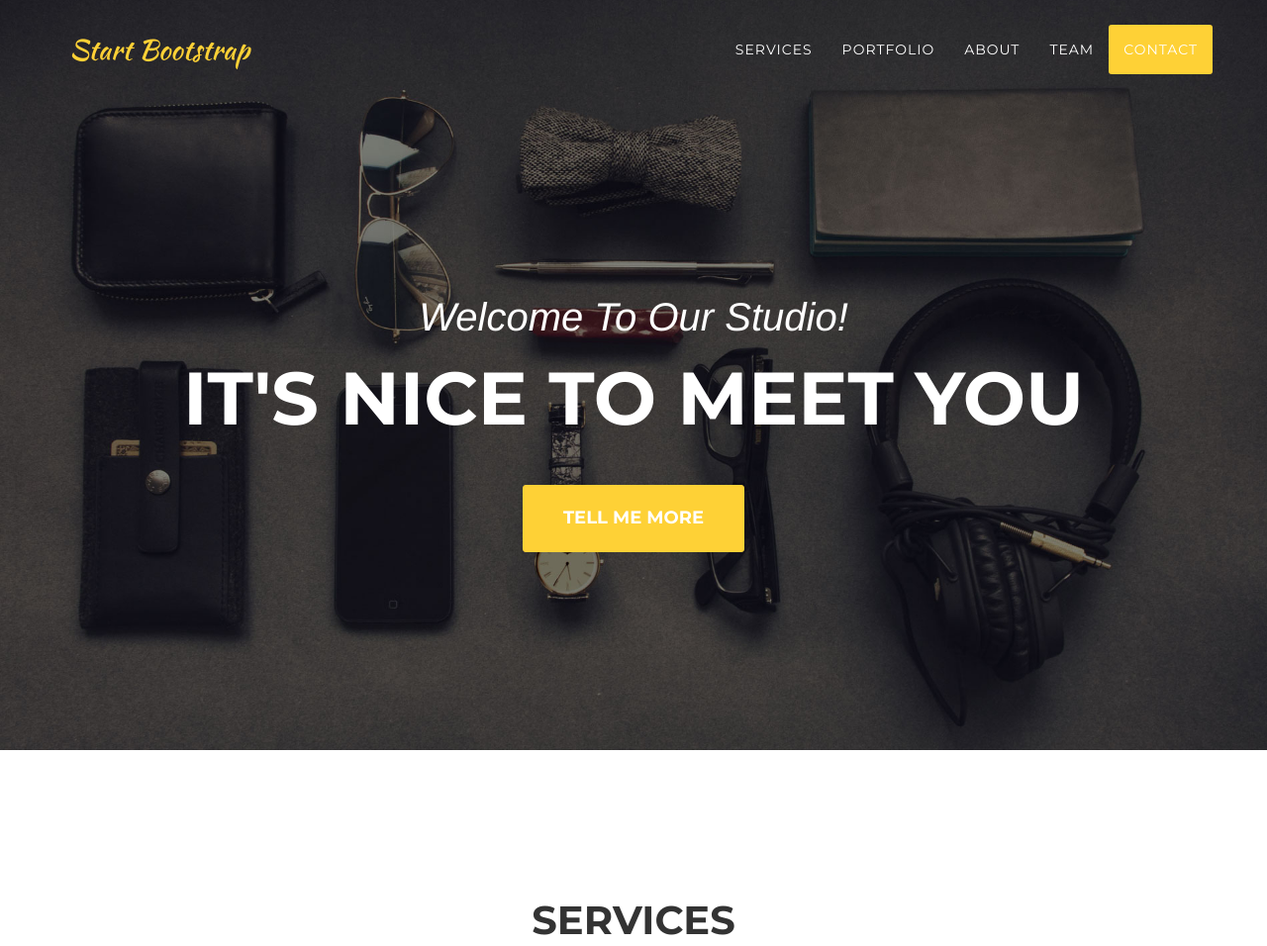
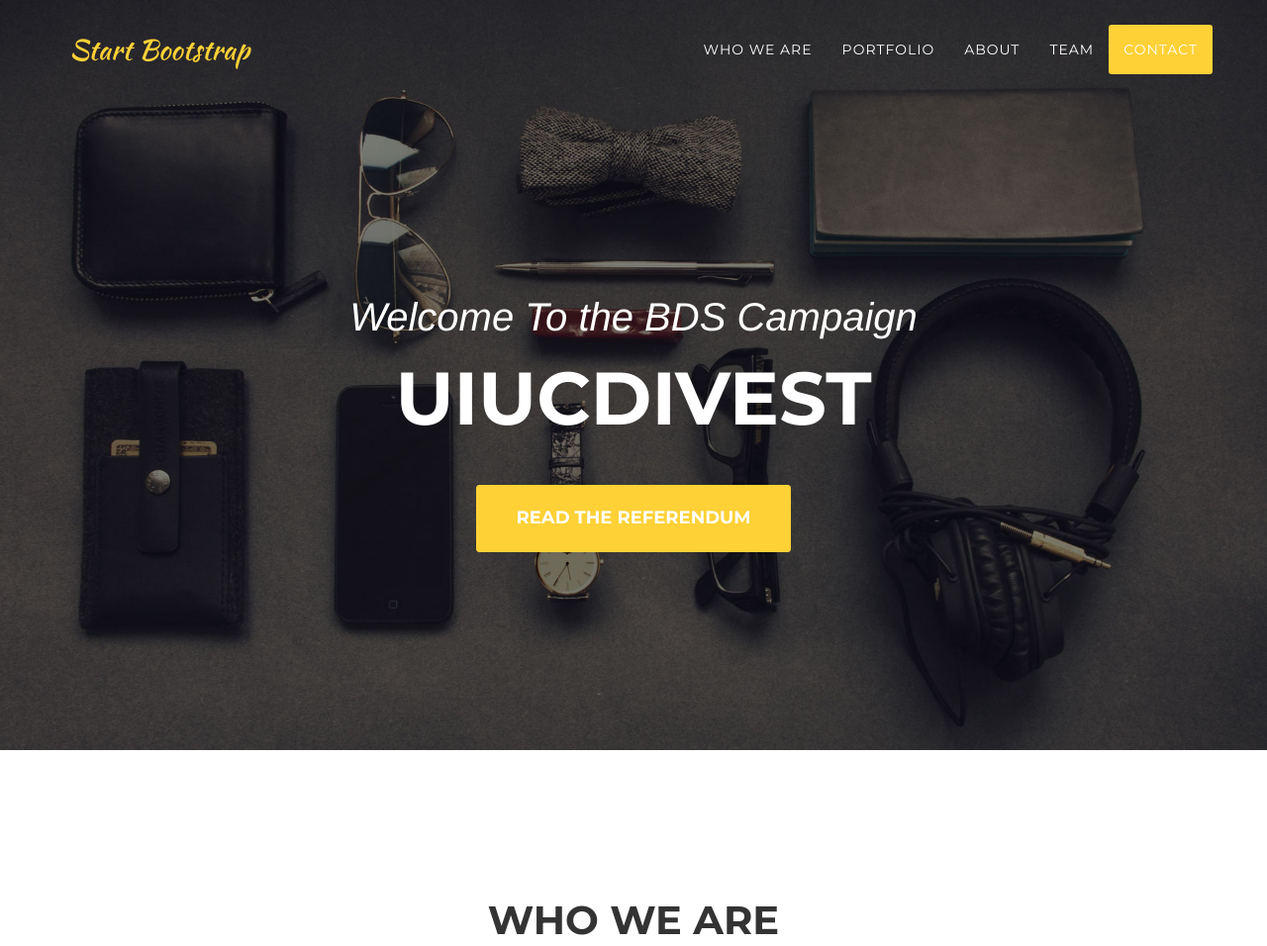
Before and after one commit to bllbob564/bllbob564.github.io, a website: page index.html in a window 1280 px wide. Shown: the top 956 px of the page at 99% size. Drawn offline with nearby package versions, Linux system fonts and the light colour scheme; a web font is replaced by a local one.

Commit message:
Changed the Title to BDS

```diff
--- a/index.html
+++ b/index.html
@@ -9,7 +9,7 @@
     <meta name="description" content="">
     <meta name="author" content="">
 
-    <title>Agency - Start Bootstrap Theme</title>
+    <title>UIUC BDS</title>
 
     <!-- Bootstrap Core CSS -->
     <link href="vendor/bootstrap/css/bootstrap.min.css" rel="stylesheet">
@@ -53,7 +53,7 @@
                         <a href="#page-top"></a>
                     </li>
                     <li>
-                        <a class="page-scroll" href="#services">Services</a>
+                        <a class="page-scroll" href="#services">Who We Are</a>
                     </li>
                     <li>
                         <a class="page-scroll" href="#portfolio">Portfolio</a>
@@ -78,9 +78,9 @@
     <header>
         <div class="container">
             <div class="intro-text">
-                <div class="intro-lead-in">Welcome To Our Studio!</div>
-                <div class="intro-heading">It's Nice To Meet You</div>
-                <a href="#services" class="page-scroll btn btn-xl">Tell Me More</a>
+                <div class="intro-lead-in">Welcome To the BDS Campaign</div>
+                <div class="intro-heading">UIUCDivest</div>
+                <a href="#services" class="page-scroll btn btn-xl">Read the Referendum</a>
             </div>
         </div>
     </header>
@@ -90,7 +90,7 @@
         <div class="container">
             <div class="row">
                 <div class="col-lg-12 text-center">
-                    <h2 class="section-heading">Services</h2>
+                    <h2 class="section-heading">Who We Are</h2>
                     <h3 class="section-subheading text-muted">Lorem ipsum dolor sit amet consectetur.</h3>
                 </div>
             </div>
```
